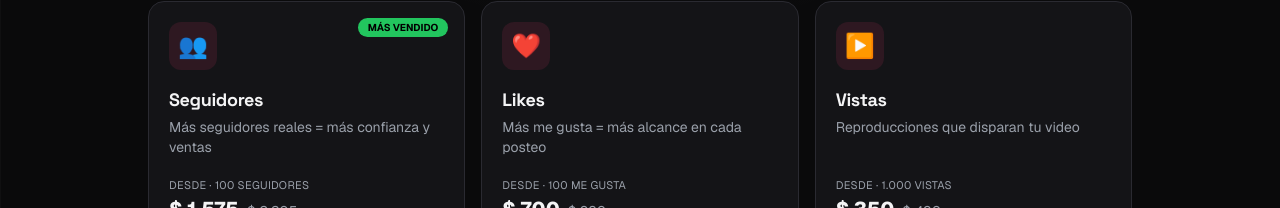
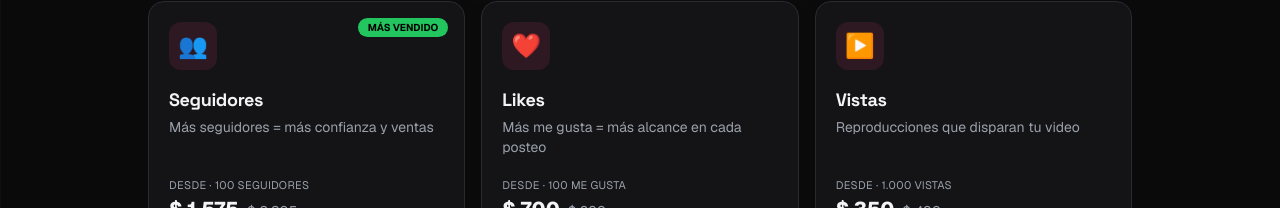
Before and after one commit to sbeatboliche-tech/topvi, a Next.js app: page /ar/servicios in a window 1280 px wide. Shown: the part 476-684 px from the top of the page. Built offline with nearby package versions, Linux system fonts and the light colour scheme; no server answers.

Commit message:
copy servicios: sacar 'reales' del blurb de seguidores

```diff
--- a/app/[locale]/servicios/page.tsx
+++ b/app/[locale]/servicios/page.tsx
@@ -30,7 +30,7 @@ export default async function ServiciosIndex({
   };
 
   const blurb: Record<ServiceKind, string> = {
-    followers: "Más seguidores reales = más confianza y ventas",
+    followers: "Más seguidores = más confianza y ventas",
     likes: "Más me gusta = más alcance en cada posteo",
     views: "Reproducciones que disparan tu video",
     shares: "Compartidos que multiplican tu alcance",
```
